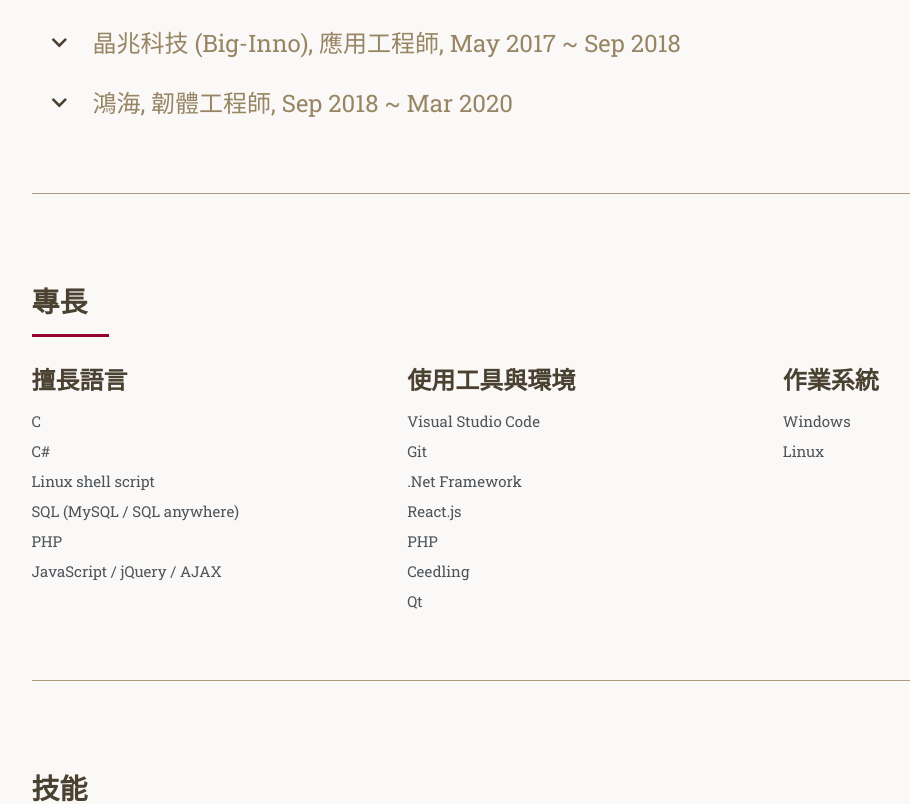
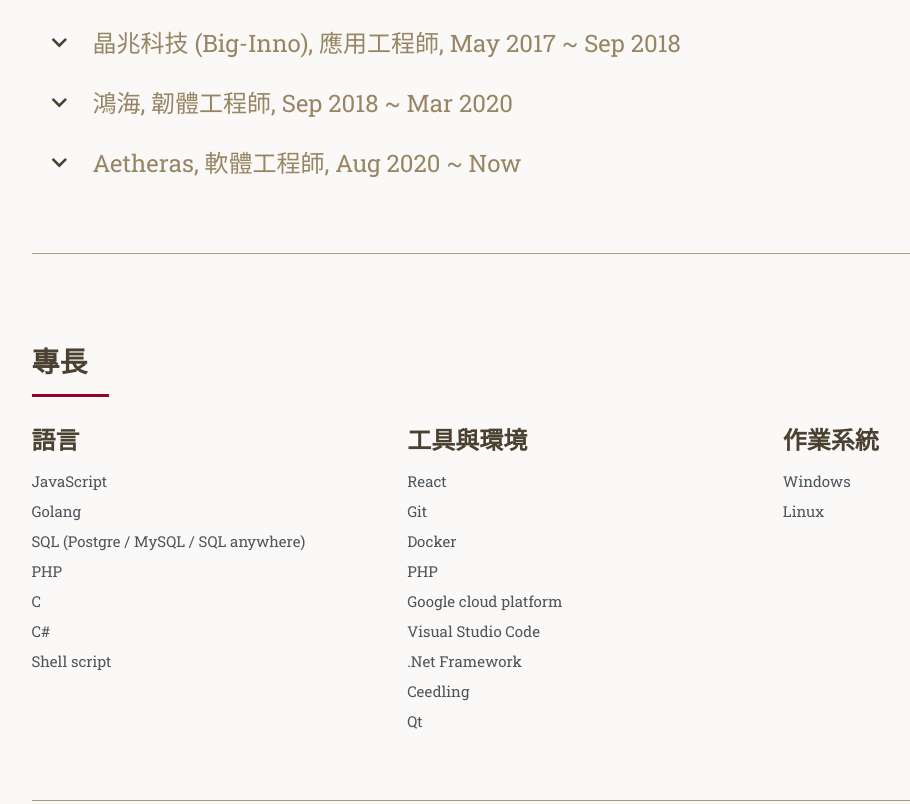
Before and after one commit to JosephT5566/my-resume, a React (Create React App) app: page / in a window 1280 px wide. Shown: the part 1261-2065 px from the top of the page, without its empty margins (45-955 px from the left). Built offline with nearby package versions, Linux system fonts and the light colour scheme.

Commit message:
Develop (#5)
* fix warnings

* remove useless code, add debounce helper, change tag a to div in navbar

* update information

```diff
--- a/package.json
+++ b/package.json
@@ -2,7 +2,7 @@
   "name": "my-resume",
   "version": "0.1.0",
   "private": true,
-  "homepage": "https://JosephT5566.github.io/my-resume",
+  "homepage": "https://JosephT5566.github.io/",
   "dependencies": {
     "@material-ui/core": "^4.10.2",
     "@material-ui/icons": "^4.9.1",
--- a/src/components/InfoCards/Expertises/index.jsx
+++ b/src/components/InfoCards/Expertises/index.jsx
@@ -1,5 +1,5 @@
 import React from 'react';
-import image1 from 'assets/images/image1.jpg';
+// import image1 from 'assets/images/image1.jpg';
 
 import './expertise.scss';
 
@@ -9,24 +9,27 @@
                 <h1>專長</h1>
             <div className="content">
                 <div className="section">
-                    <h2>擅長語言</h2>
+                    <h2>語言</h2>
                     <div className="list">
+                        <p>JavaScript</p>
+                        <p>Golang</p>
+                        <p>SQL (Postgre / MySQL / SQL anywhere)</p>
+                        <p>PHP</p>
                         <p>C</p>
                         <p>C#</p>
-                        <p>Linux shell script</p>
-                        <p>SQL (MySQL / SQL anywhere)</p>
-                        <p>PHP</p>
-                        <p>JavaScript / jQuery / AJAX</p>
+                        <p>Shell script</p>
                     </div>
                 </div>
                 <div className="section">
-                    <h2>使用工具與環境</h2>
+                    <h2>工具與環境</h2>
                     <div className="list">
+                        <p>React</p>
+                        <p>Git</p>
+                        <p>Docker</p>
+                        <p>PHP</p>
+                        <p>Google cloud platform</p>
                         <p>Visual Studio Code</p>
-                        <p>Git</p>
                         <p>.Net Framework</p>
-                        <p>React.js</p>
-                        <p>PHP</p>
                         <p>Ceedling</p>
                         <p>Qt</p>
                     </div>
--- a/src/components/InfoCards/Info/index.jsx
+++ b/src/components/InfoCards/Info/index.jsx
@@ -13,7 +13,7 @@
     return (
         <div id="infoContainer">
             <div className="image">
-                <img src={personalShot} alt="personal photo" style={{ width: '100%' }} />
+                <img src={personalShot} alt="personal" style={{ width: '100%' }} />
             </div>
             <div className="content">
                 <h1>曾俊霖</h1>
--- a/src/components/InfoCards/InfoCard.jsx
+++ b/src/components/InfoCards/InfoCard.jsx
@@ -9,7 +9,7 @@
         setTop((preValue) => {
             return { ...preValue, [id]: cardRef.current.getBoundingClientRect().top };
         });
-    }, []);
+    }, [id, setTop]);
 
     return (
         <div id="infoCard" ref={cardRef}>
--- a/src/components/InfoCards/Works/index.jsx
+++ b/src/components/InfoCards/Works/index.jsx
@@ -1,5 +1,4 @@
 import React, { useState } from 'react';
-import { CSSTransition } from 'react-transition-group';
 import { ClickAwayListener } from '@material-ui/core';
 import Accordion from '@material-ui/core/Accordion';
 import AccordionDetails from '@material-ui/core/AccordionDetails';
@@ -26,6 +25,12 @@
     const handleClickAwayPanel3 = () => {
         setExpanded((prev) => {
             return prev === 'panel3' ? false : prev;
+        });
+    };
+
+    const handleClickAwayPanel4 = () => {
+        setExpanded((prev) => {
+            return prev === 'panel4' ? false : prev;
         });
     };
 
@@ -79,6 +84,19 @@
                     </AccordionDetails>
                 </Accordion>
             </ClickAwayListener>
+            <ClickAwayListener onClickAway={handleClickAwayPanel4}>
+                <Accordion expanded={expanded === 'panel4'} onChange={handleChange('panel4')}>
+                    <AccordionSummary className="accordionSummary" expandIcon={<ExpandMoreIcon fontSize="large" />}>
+                        <div className="accordionTitle">Aetheras, 軟體工程師, Aug 2020 ~ Now</div>
+                    </AccordionSummary>
+                    <AccordionDetails>
+                        <div className="transitionPanel">
+                            <p>前端RWD SPA網頁開發 (React)</p>
+                            <p>後端API開發 (Golang)</p>
+                        </div>
+                    </AccordionDetails>
+                </Accordion>
+            </ClickAwayListener>
         </div>
     );
 }
--- a/src/components/Main/index.jsx
+++ b/src/components/Main/index.jsx
@@ -18,8 +18,8 @@
     useEffect(() => {
         // console.log('element top: ', elementTop);
         onPositionChange(elementTop);
-        onBasePointChange(document.documentElement.scrollTop)
-    }, [elementTop]);
+        onBasePointChange(document.documentElement.scrollTop);
+    }, [elementTop, onPositionChange, onBasePointChange]);
 
     return (
         <div className="ui container">
--- a/src/components/Navigation/ScrollyButton.jsx
+++ b/src/components/Navigation/ScrollyButton.jsx
@@ -1,4 +1,4 @@
-import React, { useContext, useEffect } from 'react';
+import React, { useContext } from 'react';
 import CurrentIndexContext from '../../contexts/IndexContext';
 
 export default function ScrollyButton({ label, index, isClicked, onClick = null }) {
@@ -6,16 +6,14 @@
     const isActivatable = () => index === currentIndex;
     const active = isActivatable() ? 'active' : '';
 
-    // useEffect(() => {}, [isClicked]);
-
     return (
-        <a
+        <div
             className={`scrolly ${active}`}
             onClick={() => {
                 if (onClick) onClick();
             }}
         >
             {label}
-        </a>
+        </div>
     );
 }
--- a/src/components/Navigation/index.jsx
+++ b/src/components/Navigation/index.jsx
@@ -1,4 +1,4 @@
-import React, { useState, useContext, useEffect } from 'react';
+import React, { useState, useContext, useEffect, useCallback } from 'react';
 import Scroll from 'react-scroll';
 
 import PositionContext from '../../contexts/PositionContext';
@@ -17,12 +17,8 @@
     const { onIndexChange } = useContext(IndexContext);
     const activeClass = active ? 'active' : 'inactive';
 
-    useEffect(() => {
-        // console.log('nav button is Clicked: ', isClicked);
-    }, [isClicked]);
-
+    const handleScroll = useCallback(() => {
         const checkCurrentIndex = (scrollTop) => {
-        // console.log(scrollTop)
             let index = 0;
             let correctPoint = scrollTop - basePoint;
             if (correctPoint > positions[0] && correctPoint < positions[1]) {
@@ -41,13 +37,13 @@
             onIndexChange(index);
         };
 
-    window.addEventListener(
-        'scroll',
-        (event) => {
         checkCurrentIndex(document.documentElement.scrollTop);
-        },
-        false
-    );
+    }, [positions, basePoint, onIndexChange]);
+
+    useEffect(() => {
+        window.addEventListener('scroll', () => handleScroll());
+        return window.removeEventListener('scroll', () => handleScroll());
+    }, [handleScroll]);
 
     return (
         <section id="sidebar" className={`${activeClass}`}>
--- a/src/components/Navigation/styles.scss
+++ b/src/components/Navigation/styles.scss
@@ -61,7 +61,7 @@
             }
         }
 
-        a {
+        div {
             transition: color #{_duration(transition)} ease;
             border: 0;
             color: _palette(fg-light);
@@ -166,7 +166,7 @@
                 }
             }
 
-            a {
+            div {
                 height: inherit;
                 line-height: inherit;
                 padding: 0;
--- a/src/contexts/PositionContext.jsx
+++ b/src/contexts/PositionContext.jsx
@@ -1,4 +1,4 @@
-import React, { useState, useEffect } from 'react';
+import React, { useState } from 'react';
 
 const Context = React.createContext(null); // default value
 
```
Also changed, not shown: src/utils/helpers.js (added, +14 -0 lines). Lines whose indentation alone changed are shown as unchanged.
